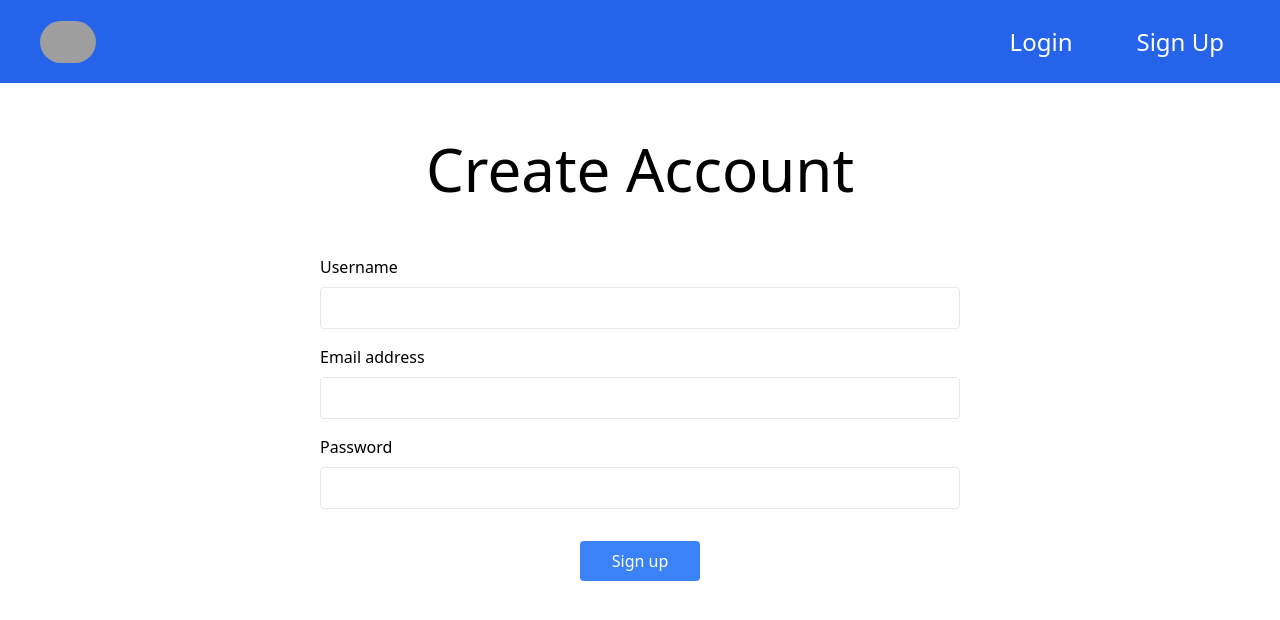
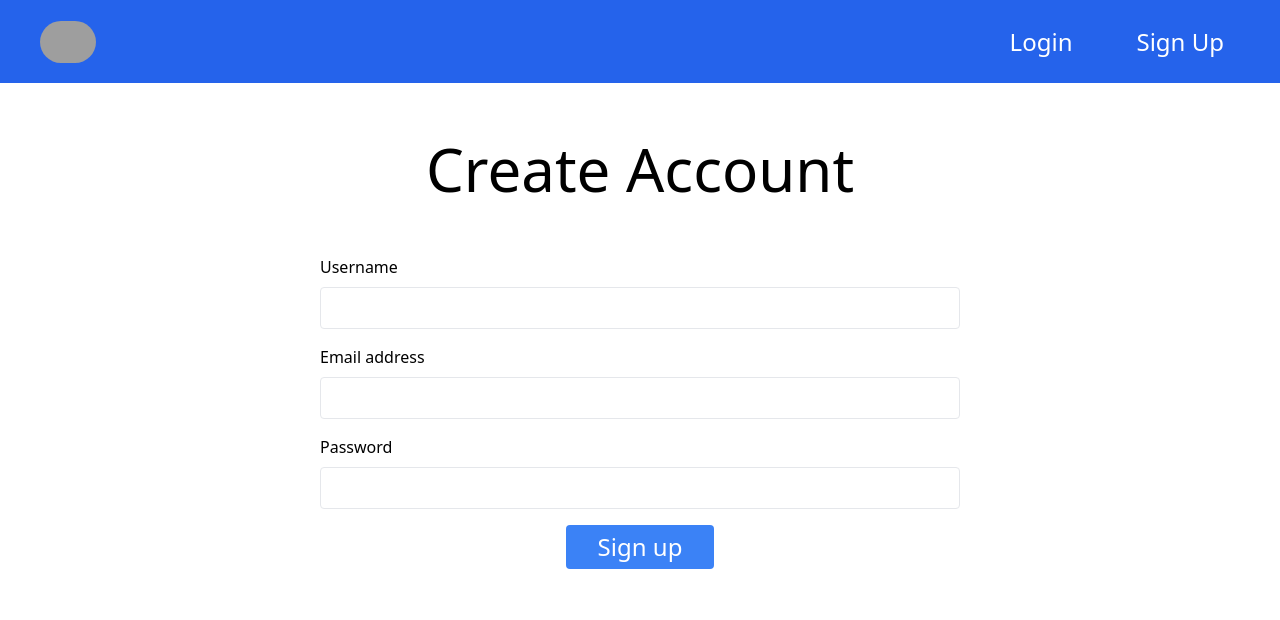
Before and after one commit to saolaiheang/link-shorten-two, a React (Vite) app: page /signup in a window 1280 px wide. Shown: the top 620 px of the page. Built offline with nearby package versions, Linux system fonts and the light colour scheme; grey boxes are pictures that could not be loaded.

Commit message:
add more

```diff
--- a/src/page/SignUp.jsx
+++ b/src/page/SignUp.jsx
@@ -150,7 +150,7 @@
           </div>
           <button
             type="submit"
-            className="bg-blue-500 mt-4 hover:bg-blue-700 text-white py-2 px-4 sm:px-6 md:px-8 rounded focus:outline-none focus:shadow-outline"
+            className="bg-blue-500 hover:bg-blue-700 text-white py-2 px-6 sm:px-8 rounded text-lg sm:text-[24px] focus:outline-none focus:shadow-outline"
           >
             Sign up
           </button>
```
